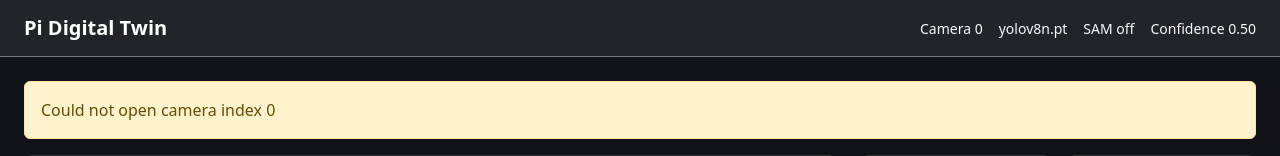
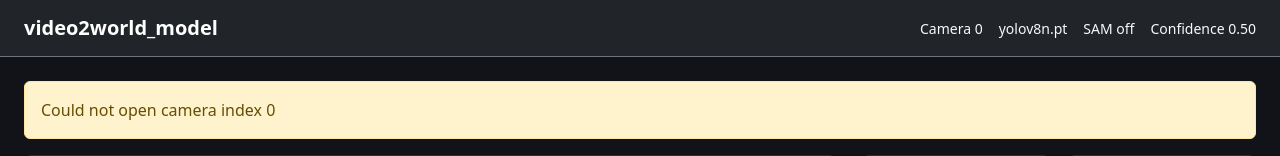
Before and after one commit to StevenZhou90/video2world_model, a Flask app: page / in a window 1280 px wide. Shown: the top 156 px of the page. Run offline with Flask 3, Linux system fonts and the light colour scheme; data that the repository does not hold is empty; some libraries are stand-ins or nearby versions.

Commit message:
chore(repo): rename project to video2world_model

```diff
--- a/digital-twin/app.py
+++ b/digital-twin/app.py
@@ -33,7 +33,7 @@ logging.basicConfig(
     level=os.getenv("LOG_LEVEL", "INFO"),
     format="%(asctime)s %(levelname)s %(message)s",
 )
-LOGGER = logging.getLogger("digital-twin")
+LOGGER = logging.getLogger("video2world_model")
 
 
 def env_flag(name: str, default: str = "0") -> bool:
--- a/digital-twin/perception.py
+++ b/digital-twin/perception.py
@@ -15,7 +15,7 @@ from ultralytics import YOLO
 from world_model import Detection
 
 
-LOGGER = logging.getLogger("digital-twin")
+LOGGER = logging.getLogger("video2world_model")
 
 
 @dataclass(frozen=True)
--- a/digital-twin/pyproject.toml
+++ b/digital-twin/pyproject.toml
@@ -1,5 +1,5 @@
 [project]
-name = "digital-twin"
+name = "video2world_model"
 version = "0.2.0"
 description = "Video-to-robotics-sim digital twin prototype"
 requires-python = ">=3.11,<3.13"
--- a/digital-twin/templates/index.html
+++ b/digital-twin/templates/index.html
@@ -3,14 +3,14 @@
   <head>
     <meta charset="utf-8">
     <meta name="viewport" content="width=device-width, initial-scale=1">
-    <title>Pi Digital Twin</title>
+    <title>video2world_model</title>
     <link href="{{ url_for('static', filename='bootstrap.min.css') }}" rel="stylesheet">
     <link href="{{ url_for('static', filename='styles.css') }}" rel="stylesheet">
   </head>
   <body>
     <nav class="navbar navbar-expand-lg navbar-dark bg-dark border-bottom border-secondary">
       <div class="container-fluid px-4">
-        <span class="navbar-brand fw-semibold">Pi Digital Twin</span>
+        <span class="navbar-brand fw-semibold">video2world_model</span>
         <div class="d-flex align-items-center gap-3 small text-light">
           <span>Camera {{ settings.camera_index }}</span>
           <span>{{ settings.model_path }}</span>
```
Also changed, not shown: digital-twin/README.md, 1 other file.
